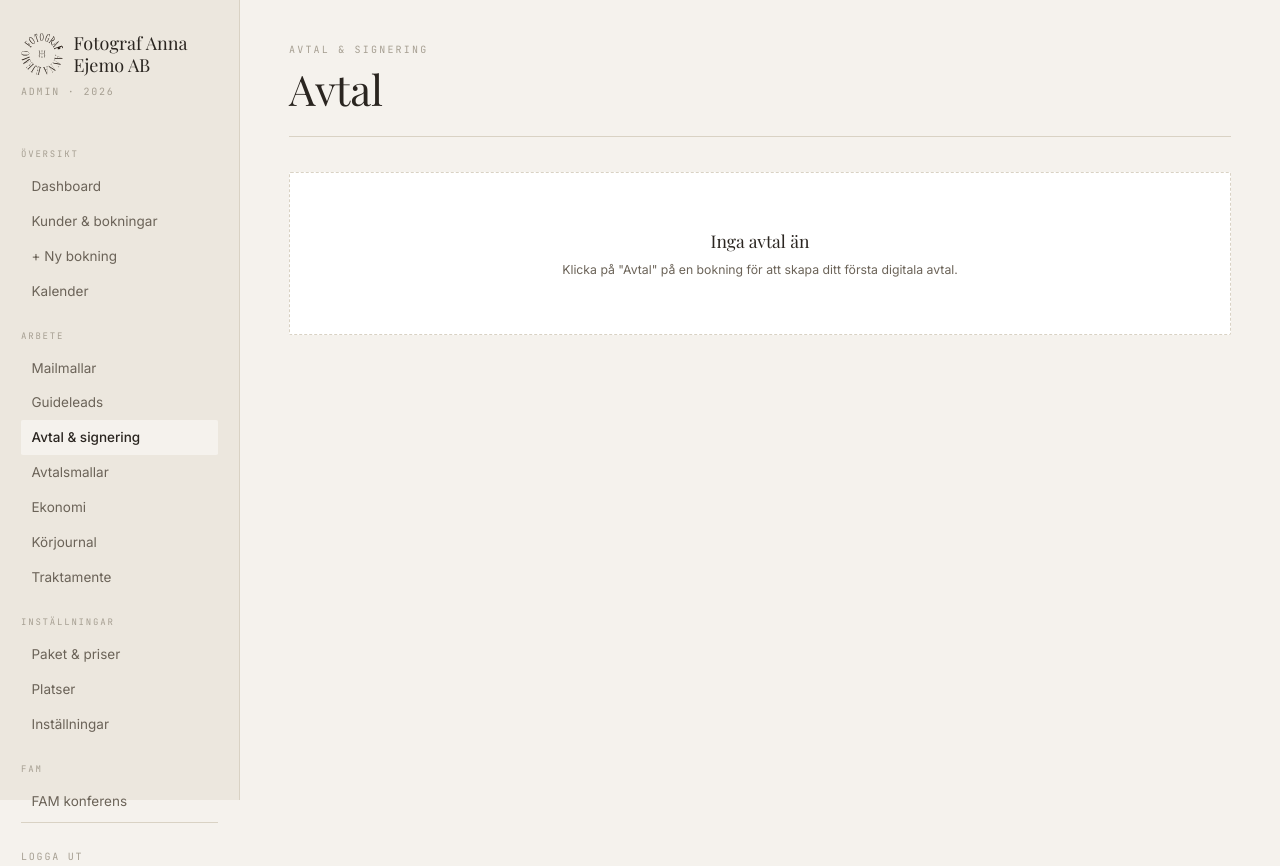
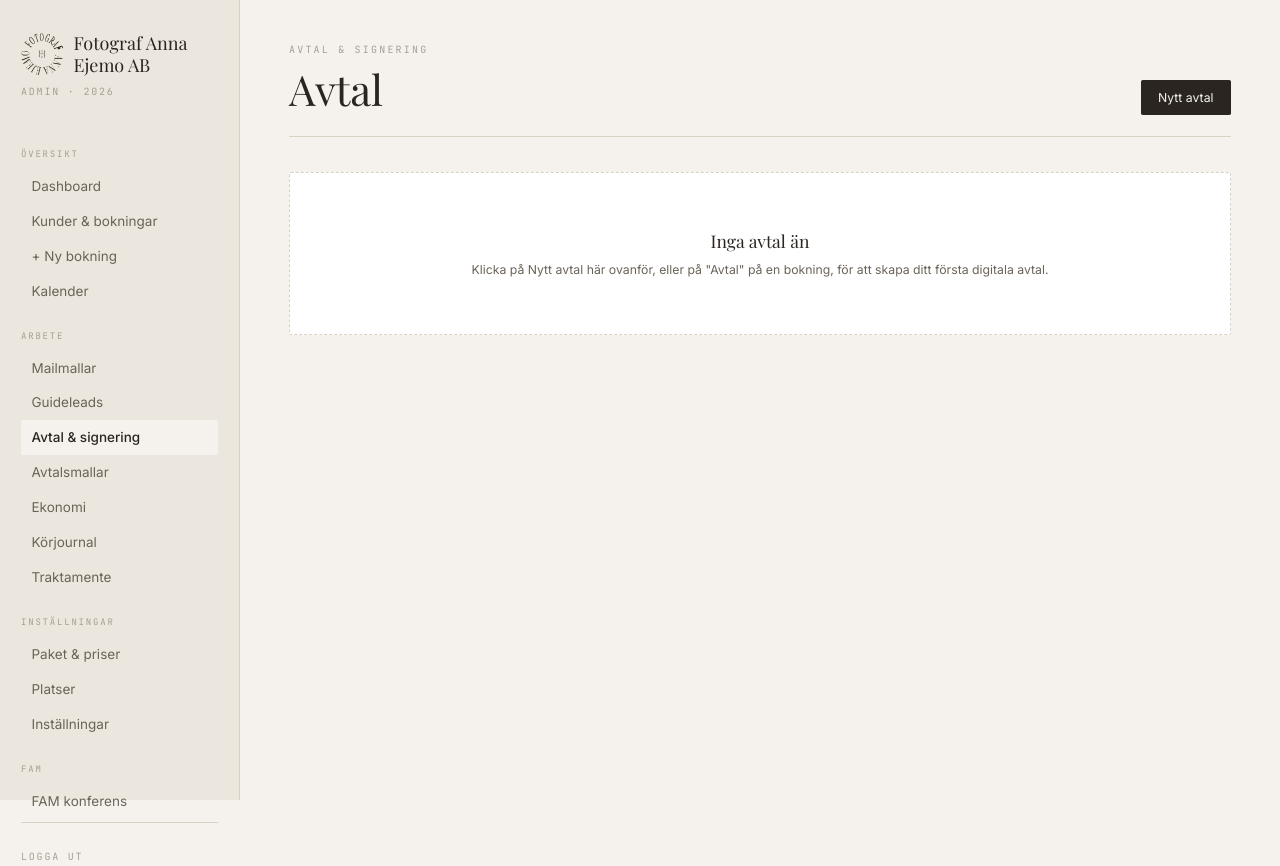
Before and after one commit to annaejemo-crm/anna-admin, a Next.js app: page /admin/avtal in a window 1280 px wide. Built offline with nearby package versions, Linux system fonts and the light colour scheme; no server answers; the database is empty.

Commit message:
Update page.tsx

```diff
--- a/app/admin/avtal/page.tsx
+++ b/app/admin/avtal/page.tsx
@@ -27,16 +27,21 @@ export default async function AvtalPage() {
 
   return (
     <>
-      <div className="mb-10 pb-6 border-b border-line">
-        <div className="eyebrow mb-1.5">Avtal & signering</div>
-        <h1 className="font-serif text-[42px] font-light leading-tight">Avtal</h1>
+      <div className="mb-10 pb-6 border-b border-line flex justify-between items-end">
+        <div>
+          <div className="eyebrow mb-1.5">Avtal & signering</div>
+          <h1 className="font-serif text-[42px] font-light leading-tight">Avtal</h1>
+        </div>
+        <Link href="/admin/avtal/nytt" className="px-5 py-2.5 bg-ink text-bg text-sm rounded-sm hover:bg-ink/90 transition-colors whitespace-nowrap">
+          Nytt avtal
+        </Link>
       </div>
 
       {avtal.length === 0 ? (
         <div className="bg-white border border-dashed border-line p-16 rounded-sm text-center text-ink-muted">
           <p className="font-serif text-xl mb-2 text-ink">Inga avtal än</p>
           <p className="text-sm">
-            Klicka på "Avtal" på en bokning för att skapa ditt första digitala avtal.
+            Klicka på Nytt avtal här ovanför, eller på "Avtal" på en bokning, för att skapa ditt första digitala avtal.
           </p>
         </div>
       ) : (
```
